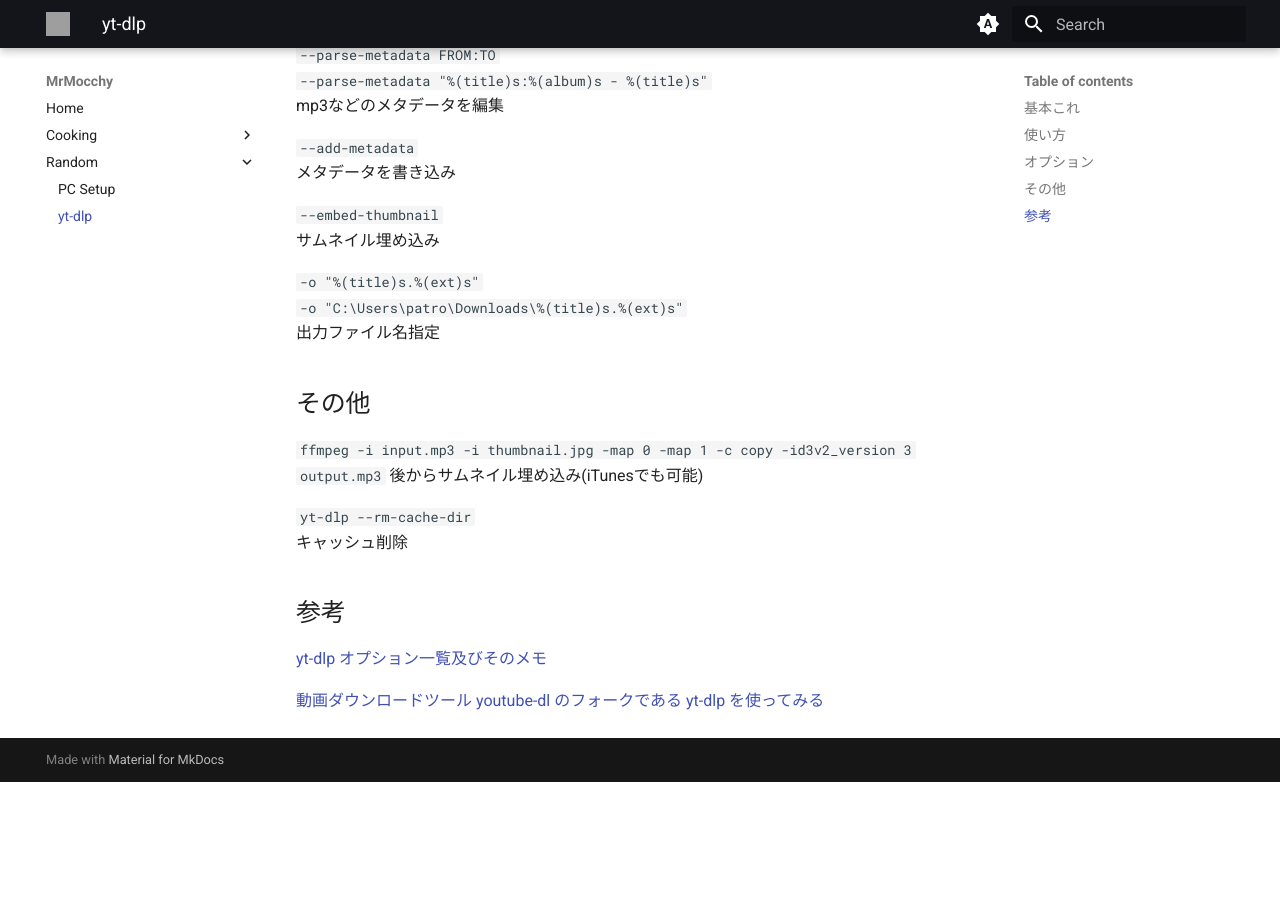
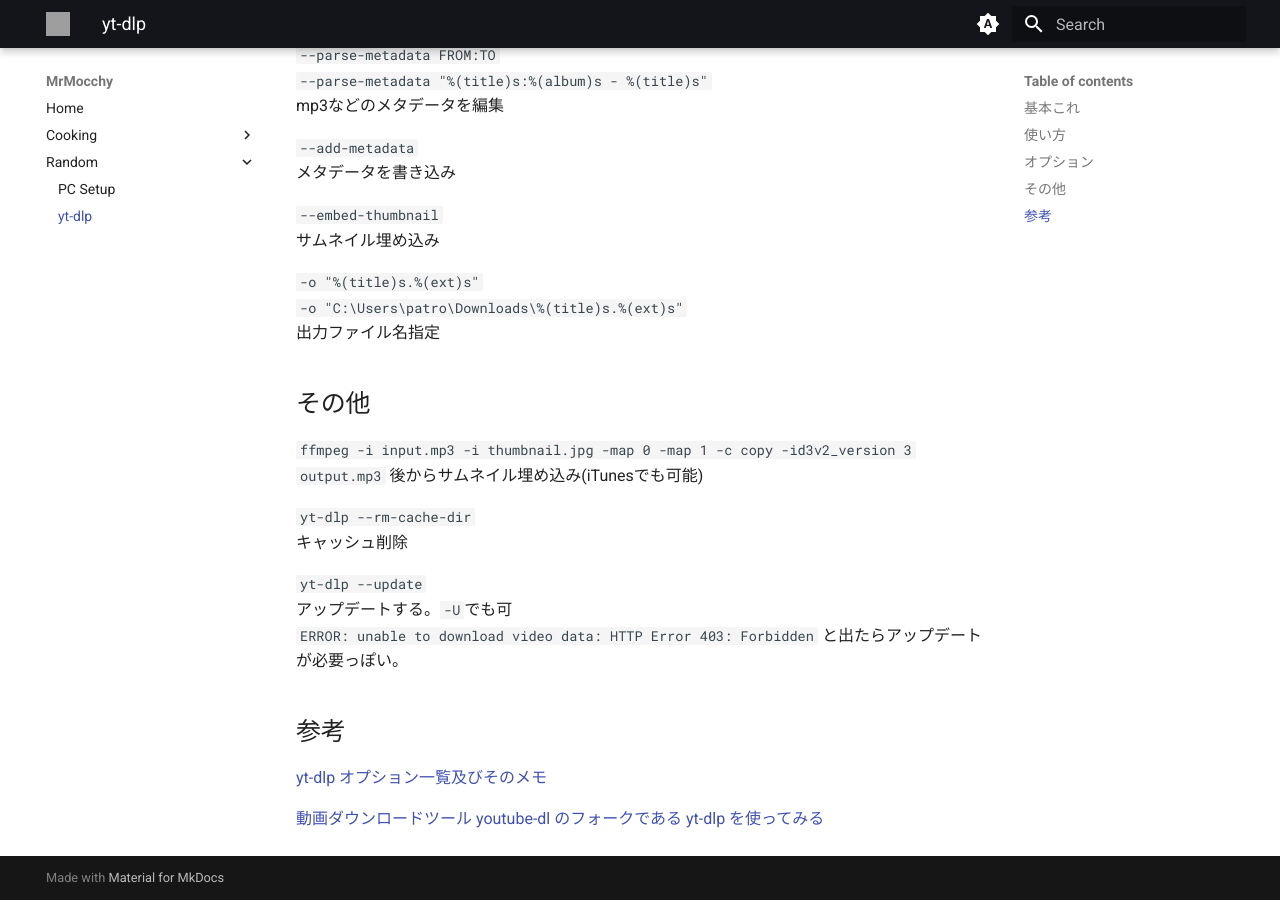
Before and after one commit to MrMocchy/MrMocchy.github.io, an MkDocs documentation site: the page built from docs/random/yt-dlp.md, in a window 1280 px wide and 900 px high, scrolled down 761 px. Built offline with MkDocs 1.6.1 and Material for MkDocs 9.7.7, drawn with Linux system fonts in a browser that asks for light colours; before the commit the page ends 1543 px from its top, so only the background shows below that; grey boxes are pictures that could not be loaded.

Commit message:
アップデートについて追加

```diff
--- a/docs/random/yt-dlp.md
+++ b/docs/random/yt-dlp.md
@@ -50,6 +50,10 @@
 `yt-dlp --rm-cache-dir`
 キャッシュ削除
 
+`yt-dlp --update`
+アップデートする。`-U`でも可
+`ERROR: unable to download video data: HTTP Error 403: Forbidden` と出たらアップデートが必要っぽい。
+
 ## 参考
 
 [yt-dlp オプション一覧及びそのメモ](https://masayoshi-9a7ee.hatenablog.com/entry/2021/11/06/112639)
```
